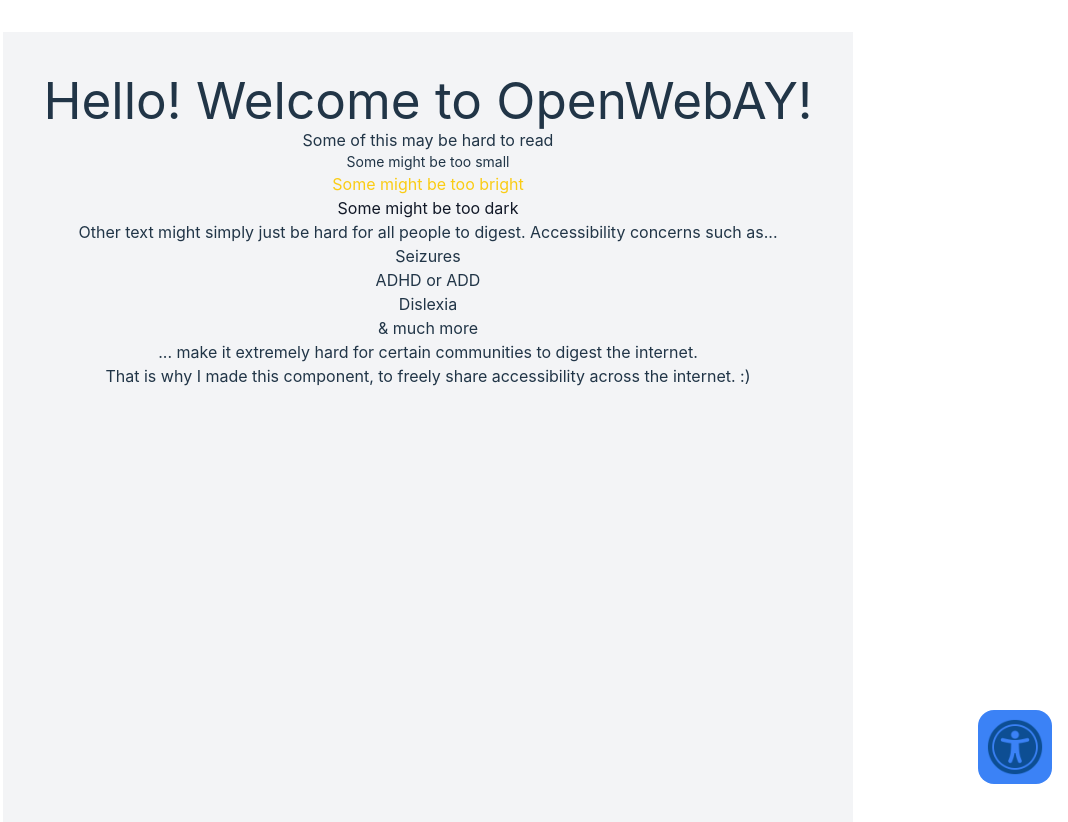
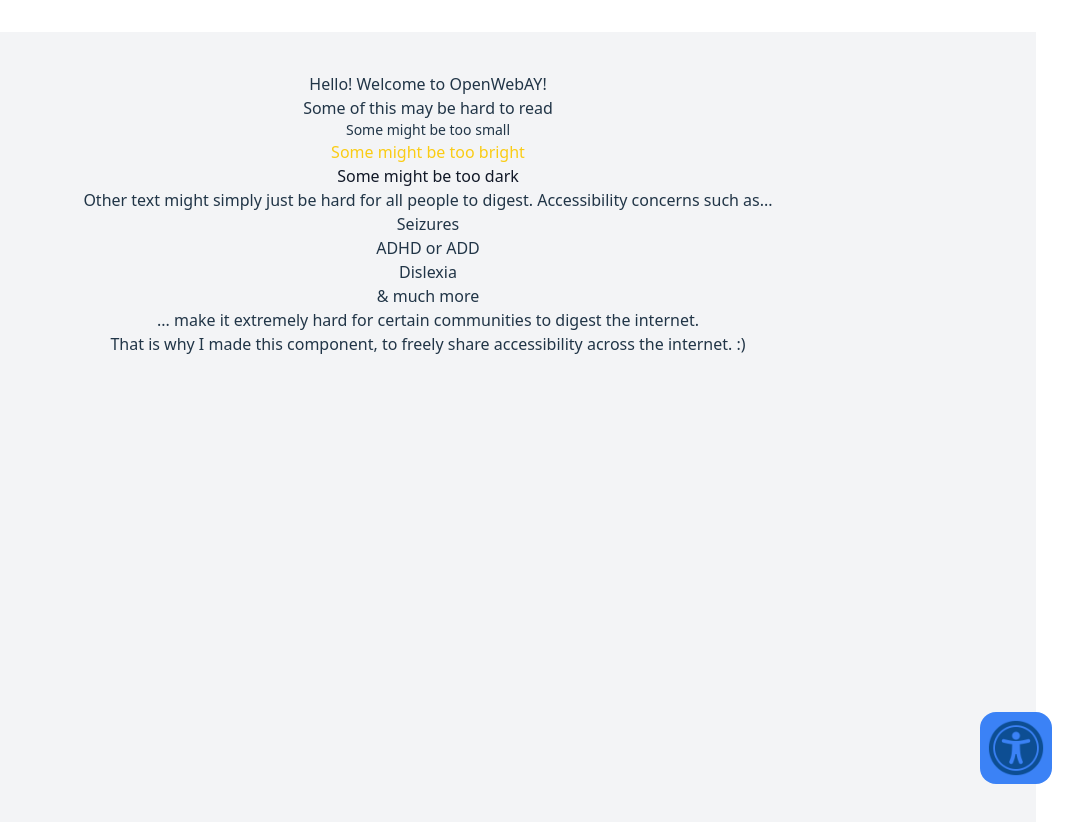
Before and after one commit to BP-2/OpenWebAY, a React (Vite) app: page / in a window 1280 px wide. Shown: the top 822 px of the page, without its empty margins (212-1280 px from the left). Built offline with nearby package versions, Linux system fonts and the light colour scheme.

Commit message:
Demo build

```diff
--- a/package.json
+++ b/package.json
@@ -1,7 +1,7 @@
 {
   "name": "open-web-ay",
   "private": false,
-  "version": "0.0.35",
+  "version": "0.0.36",
   "type": "module",
   "main": "dist/index.js",
   "license": "MIT",
--- a/src/WebAY.css
+++ b/src/WebAY.css
@@ -2,29 +2,7 @@
 @tailwind components;
 @tailwind utilities;
 
-:root {
-  font-family: Inter, system-ui, Avenir, Helvetica, Arial, sans-serif;
-  line-height: 1.5;
-  font-weight: 400;
 
-  color-scheme: light dark;
-  color: rgba(149, 36, 36, 0.87);
-  background-color: #242424;
-
-  font-synthesis: none;
-  text-rendering: optimizeLegibility;
-  -webkit-font-smoothing: antialiased;
-  -moz-osx-font-smoothing: grayscale;
-}
-
-a {
-  font-weight: 500;
-  color: #646cff;
-  text-decoration: inherit;
-}
-a:hover {
-  color: #535bf2;
-}
 
 .accessibility-panel-blue{
   position: fixed;
@@ -206,38 +184,6 @@
   right: 1rem;
 }
 
-body {
-  margin: 0;
-  display: flex;
-  place-items: center;
-  min-width: 320px;
-  min-height: 100vh;
-}
-
-h1 {
-  font-size: 3.2em;
-  line-height: 1.1;
-}
-
-button {
-  border-radius: 8px;
-  border: 1px solid transparent;
-  padding: 0.6em 1.2em;
-  font-size: 1em;
-  font-weight: 500;
-  font-family: inherit;
-  background-color: #1a1a1a;
-  color:white;
-  cursor: pointer;
-  transition: border-color 0.25s;
-}
-button:hover {
-  border-color: #646cff;
-}
-button:focus,
-button:focus-visible {
-  outline: 4px auto -webkit-focus-ring-color;
-}
 
 .x-close {
   position: absolute;
```
